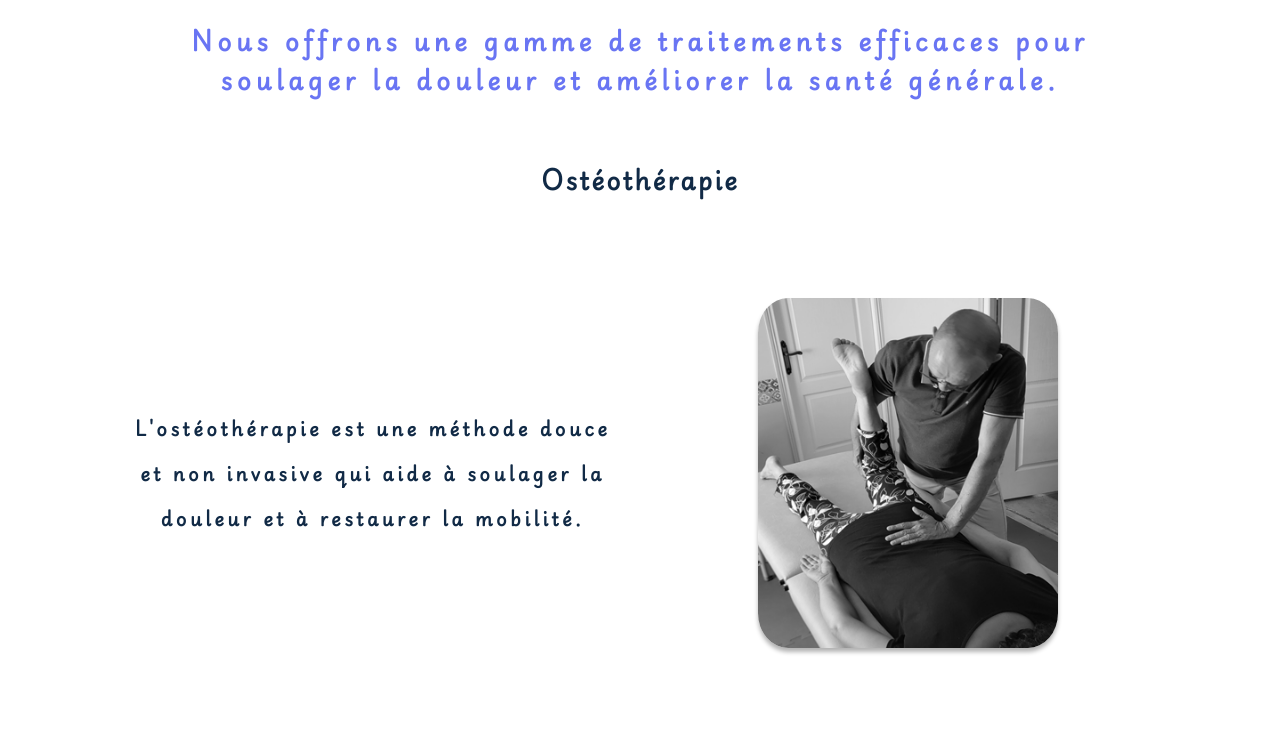
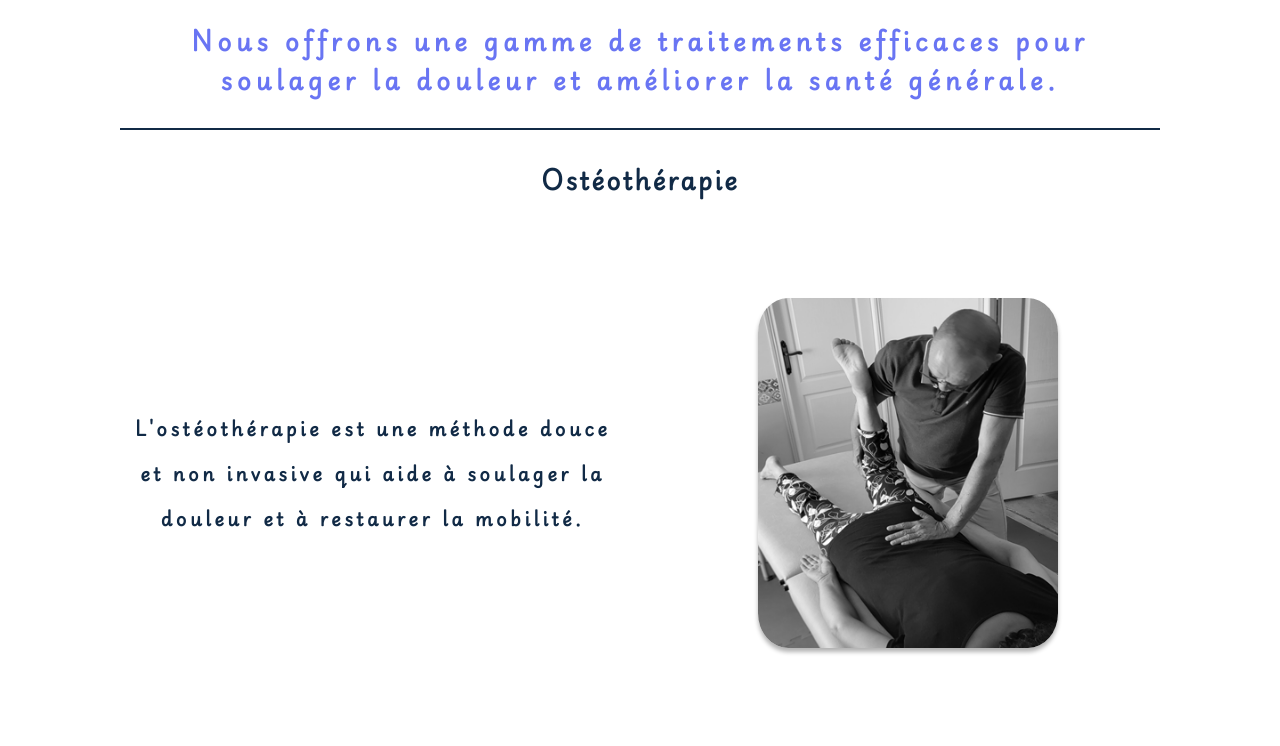
Before and after one commit to botUwU/Oshyp, a React (Vite) app: page / in a window 1280 px wide. Shown: the part 1240-1986 px from the top of the page. Built offline with nearby package versions, Linux system fonts and the light colour scheme.

Commit message:
flexible seperator

```diff
--- a/src/components/Header.jsx
+++ b/src/components/Header.jsx
@@ -62,7 +62,7 @@ const Header = () => {
             Miguel Duenas
           </CTitle>
         </HeaderTitle>
-        <Separator shrunk={isShrunk}></Separator>
+        <Separator color={colors.textColor.white} shrunk={isShrunk}></Separator>
         <nav>
           <UL>
             <HeaderItem
--- a/src/customComponents/Separator.jsx
+++ b/src/customComponents/Separator.jsx
@@ -3,8 +3,8 @@ import styled, { css } from "styled-components";
 import { colors } from "../constants/colors";
 import { useInView } from "react-intersection-observer";
 
-export default function Separator({ shrunk }) {
-  return <Sep shrunk={shrunk}></Sep>;
+export default function Separator({ shrunk, color }) {
+  return <Sep color={color} shrunk={shrunk}></Sep>;
 }
 
 const Sep = styled.div`
@@ -24,5 +24,15 @@ const Sep = styled.div`
   transition: opacity 0.3s ease, max-height 0.3s ease;
   width: 100%;
   height: 2px;
-  background-color: ${colors.textColor.white};
+  ${(props) => {
+    if (props.color) {
+      return css`
+        background-color: ${props.color};
+      `;
+    } else {
+      return css`
+        background-color: ${colors.textColor.main};
+      `;
+    }
+  }};
 `;
```
